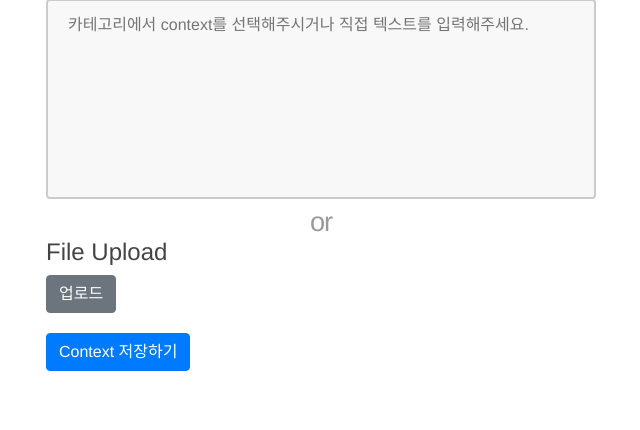
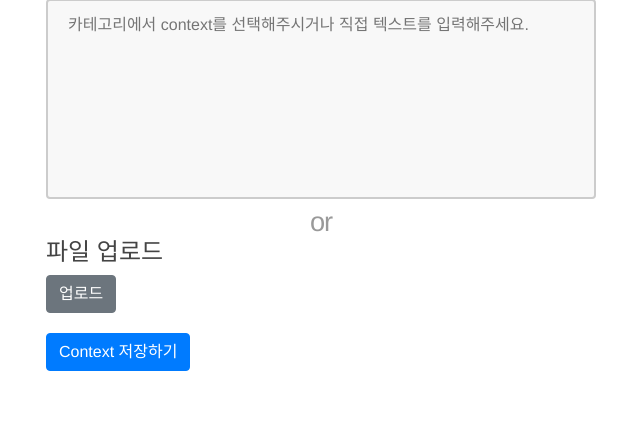
Before and after one commit to JeightAn/korbert_qa_demo, a Flask app: template app/templates/index.html in a window 1280 px wide. Shown: the part 224-654 px from the top of the page, without its empty margins (319-959 px from the left). Run offline with Flask 2, Linux system fonts and the light colour scheme; the template is opened without the code that fills it, so the values that code supplies are empty; parts of the project's set-up code (start-up, migrations or seed data) failed here and were passed over; some libraries are stand-ins or nearby versions.

Commit message:
[MOD] index.html File Upload > 파일 업로드 로 수정

```diff
--- a/app/templates/index.html
+++ b/app/templates/index.html
@@ -25,7 +25,7 @@
                 </div>
 
                 <div>
-                    <h4 class="reduced-margin-h2">File Upload</h4>
+                    <h4 class="reduced-margin-h2">파일 업로드</h4>
                     {{ dropzone.create(action='process_input') }}
                     <button id="upload-btn" class="btn btn-secondary">업로드</button>
 
```
